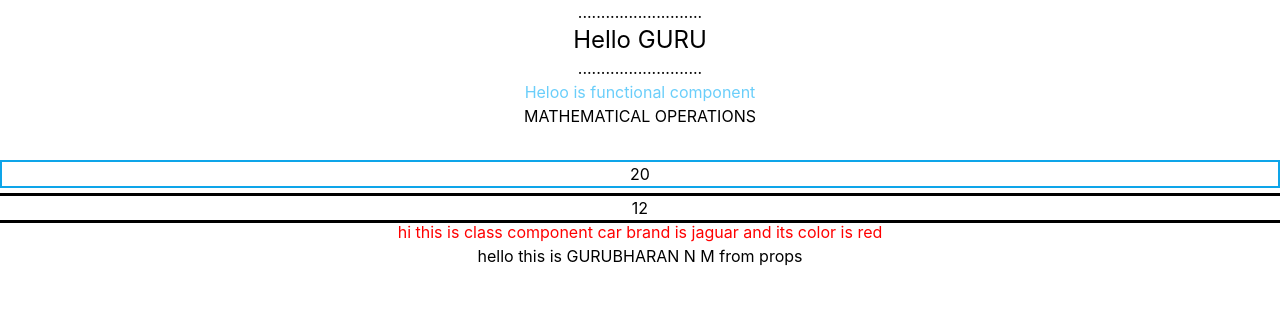
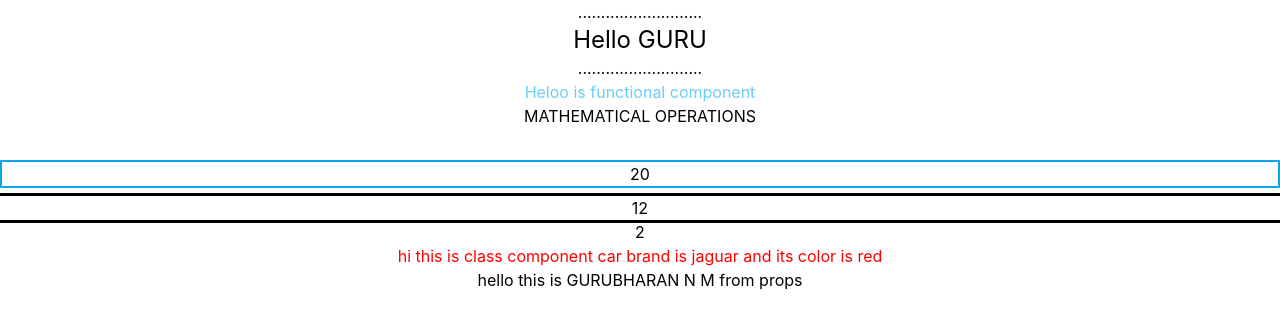
Before and after one commit to GURUNMG/REACT_JS, a React (Create React App) app: page / in a window 1280 px wide. Shown: the top 328 px of the page. Built offline with nearby package versions, Linux system fonts and the light colour scheme.

Commit message:
function call in src

```diff
--- a/src/App.js
+++ b/src/App.js
@@ -7,6 +7,11 @@ import Hello from "./components/Hello"
 // class component
 import Car from './components/Cls_com';
 
+//  This funtioin is used within the App.js file...
+const Division = (a,b) => {
+  return a/b;
+}
+Division(10,5);
 
 function App() {
   return (
@@ -25,7 +30,8 @@ function App() {
       <div class="mt-8">
       <Print></Print>
       </div>
-
+      {/* to  call the function we need to use {call_the_function()}*/}
+      {Division(10,5)}
       <Car></Car>
 
     </div>
```
